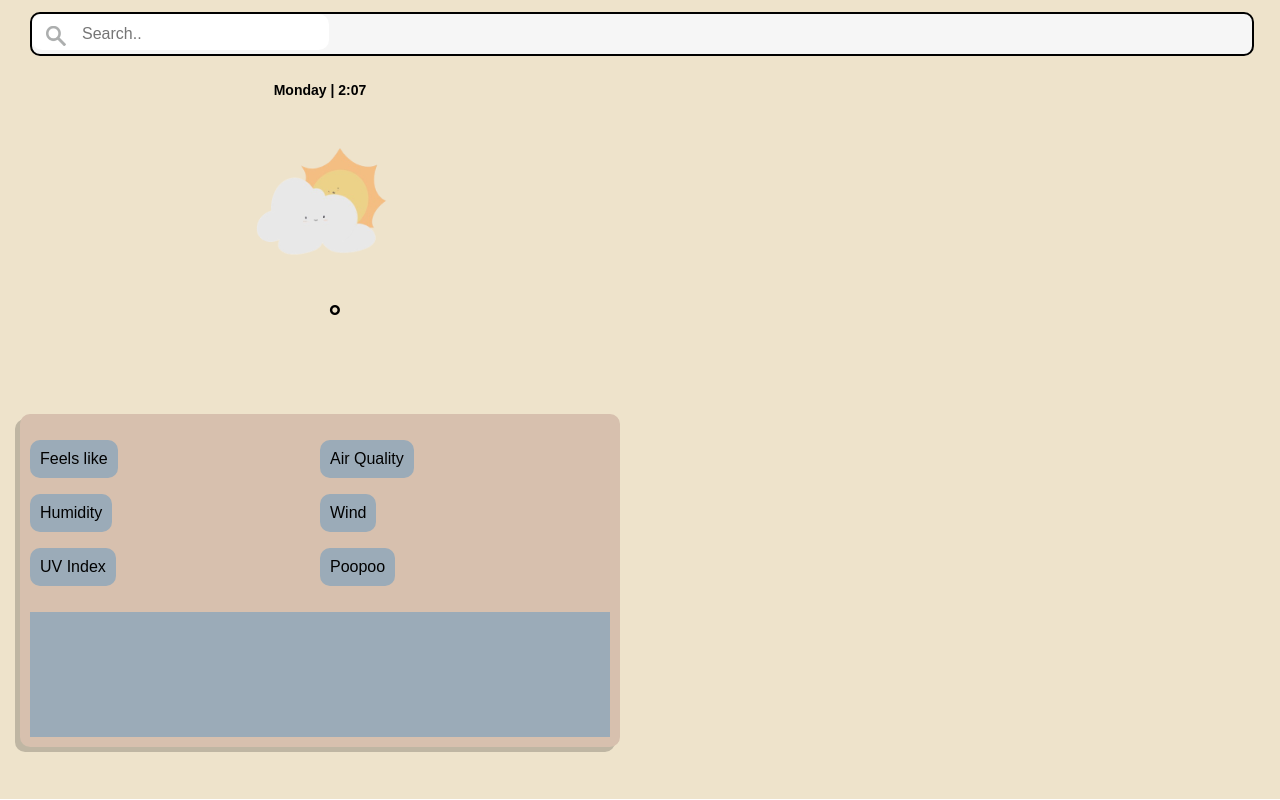
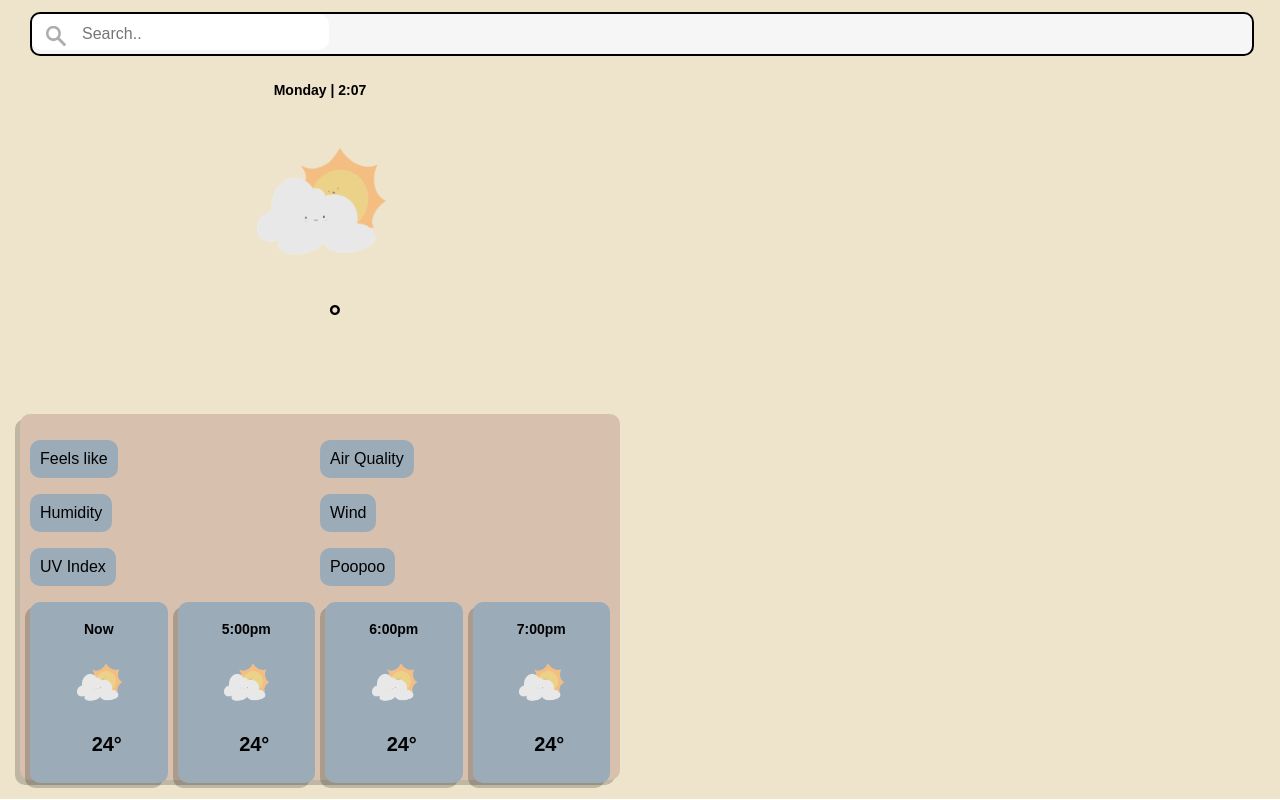
Before and after one commit to ErikDoytchinov/Soluna, an Angular app: page / in a window 1280 px wide. Shown: the top 800 px of the page. Built offline with nearby package versions, Linux system fonts and the light colour scheme; no server answers.

Commit message:
Right side complete

```diff
--- a/src/app/app.component.css
+++ b/src/app/app.component.css
@@ -64,13 +64,20 @@
 }
 
 .square-box{
+   display: grid;
+   grid-template-columns: 1fr 1fr;
+   grid-template-rows: 1fr 1fr;
+   grid-template-areas:
+   "blah1 blah2"
+   "time-slots time-slots";
+
    padding: 10px;
    margin: 20px;
 
    border-radius: 10px;
    box-shadow: -5px 5px rgb(0 0 0 / 0.2);
 
-   height: 85%;
+   height: 94%;
    background-color: #D7C0AE;
 }
 
@@ -84,10 +91,39 @@
 
 .time-slots{
    position: relative;
-   top: 60%;
+   grid-area: time-slots;
+
    width: 100%;
-   height: 40%;
+   height: 100%;
+
+   display: grid;
+
+   grid-template-columns: 1fr 1fr 1fr 1fr;
+   gap: 10px;
+}
+
+.slot{
+   font-size: 7px;
+   padding: 10px;
+
+   display: flex;
+   flex-direction: column;
+   justify-content: flex-start;
+   align-items: center;
+
    background-color: #9BABB8;
+   box-shadow: -5px 5px rgb(0 0 0 / 0.2);
+   border-radius: 10px;
+}
+
+.slot img{
+   width: 70px;
+}
+
+.slot h2{
+   font-size: 20px;
+   position: relative;
+   right: -8px;
 }
 
 .right-half{
--- a/src/app/app.component.html
+++ b/src/app/app.component.html
@@ -22,17 +22,25 @@
                <p>Poopoo </p>
             </div>
             <div class="time-slots">
-               <div class="first-slot">
-                  Monday
+               <div class="slot">
+                  <h1>Now</h1>
+                  <img src="assets/cloudy-sunny.png" alt="weather-icon">
+                  <h2>24°</h2>
                </div>
-               <div class="second-slot">
-                  Monday
+               <div class="slot">
+                  <h1>5:00pm</h1>
+                  <img src="assets/cloudy-sunny.png" alt="weather-icon">
+                  <h2>24°</h2>
                </div>
-               <div class="third-slot">
-                  Monday
+               <div class="slot">
+                  <h1>6:00pm</h1>
+                  <img src="assets/cloudy-sunny.png" alt="weather-icon">
+                  <h2>24°</h2>
                </div>
-               <div class="forth-slot">
-                  Monday
+               <div class="slot">
+                  <h1>7:00pm</h1>
+                  <img src="assets/cloudy-sunny.png" alt="weather-icon">
+                  <h2>24°</h2>
                </div>
             </div>
          </div>
```
